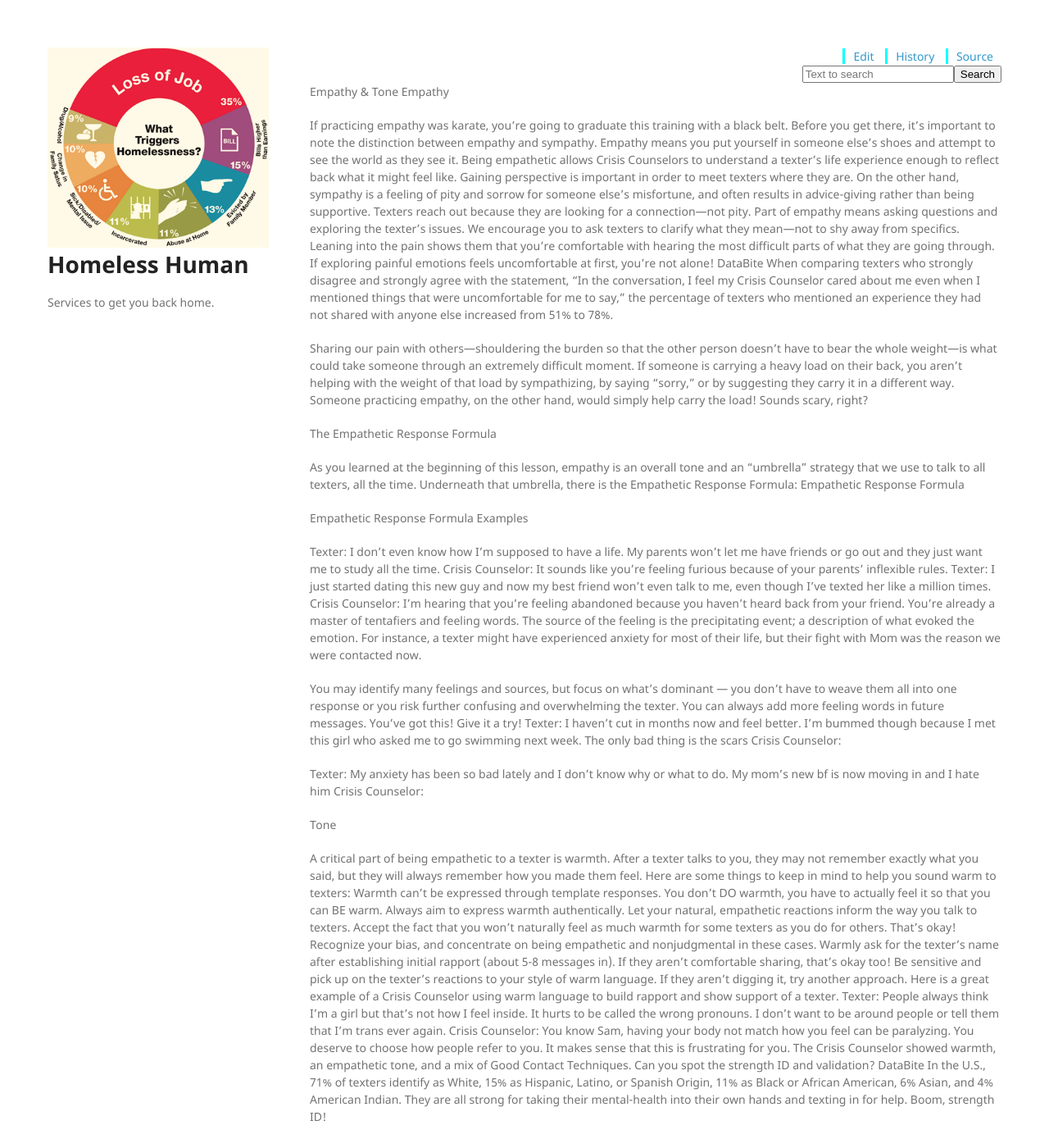
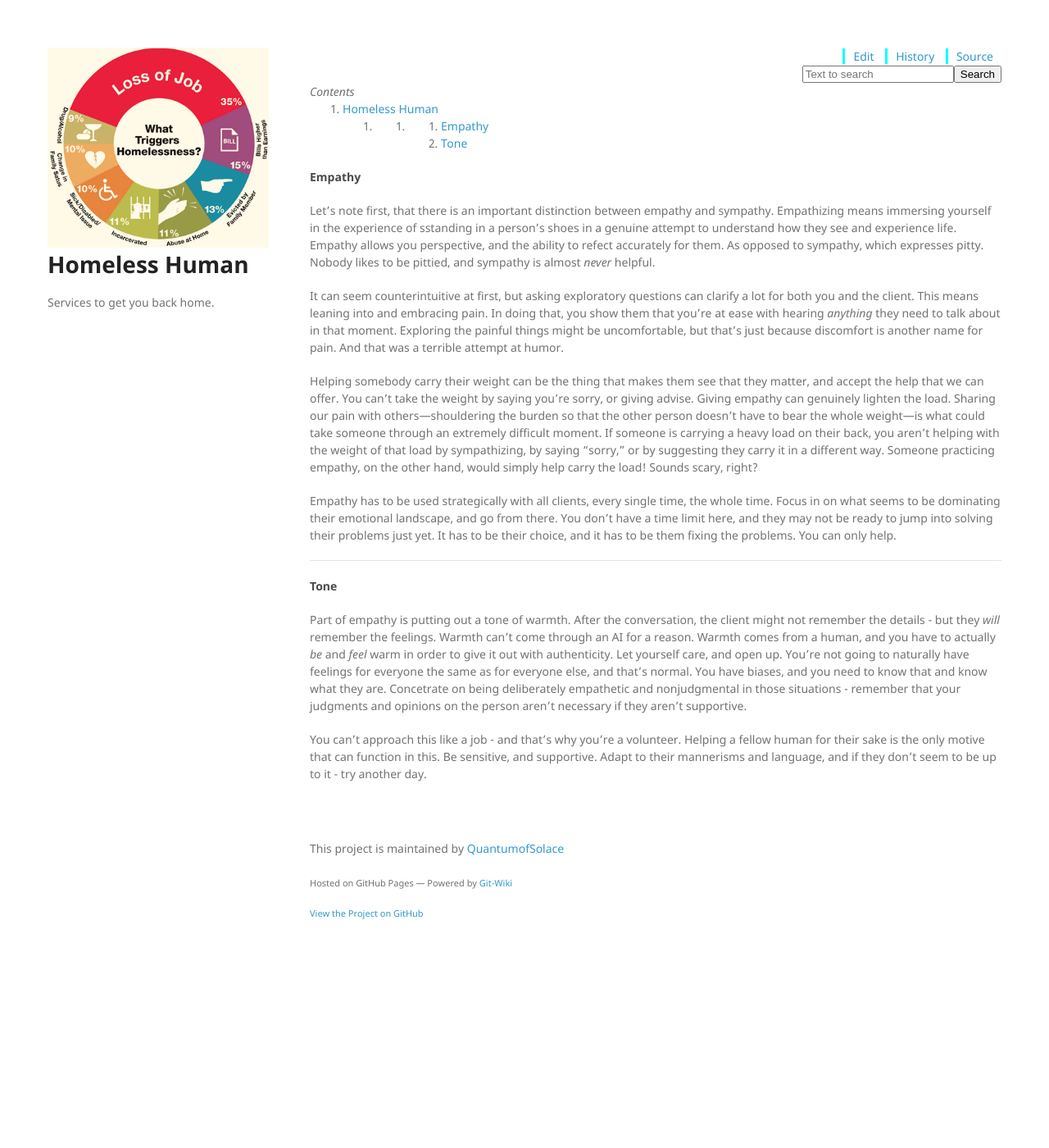
Before and after one commit to QuantumofSolace/Homeless-Human, a Jekyll site: the page built from wiki/training-direct-stage-one-empathetic-response.markdown, in a window 1280 px wide and 1400 px high. Shown: the whole window at 82% size. Built offline with Jekyll 4.4.1, drawn with Linux system fonts in a browser that asks for light colours; nearby versions of some CDN libraries; our own code applies the rules of GitHub Pages for plain Markdown files.

Commit message:
Update training-direct-stage-one-empathetic-response.markdown

```diff
--- a/wiki/training-direct-stage-one-empathetic-response.markdown
+++ b/wiki/training-direct-stage-one-empathetic-response.markdown
@@ -1,44 +1,16 @@
-Empathy & Tone
-Empathy
+#### Empathy ####
+Let's note first, that there is an important distinction between empathy and sympathy. Empathizing means immersing yourself in the experience of sstanding in a person's shoes in a genuine attempt to understand how they see and experience life. Empathy allows you perspective, and the ability to refect accurately for them. As opposed to sympathy, which expresses pitty. Nobody likes to be pittied, and sympathy is almost _never_ helpful.
 
-If practicing empathy was karate, you’re going to graduate this training with a black belt. Before you get there, it’s important to note the distinction between empathy and sympathy. Empathy means you put yourself in someone else’s shoes and attempt to see the world as they see it. Being empathetic allows Crisis Counselors to understand a texter’s life experience enough to reflect back what it might feel like. Gaining perspective is important in order to meet texters where they are. On the other hand, sympathy is a feeling of pity and sorrow for someone else’s misfortune, and often results in advice-giving rather than being supportive. Texters reach out because they are looking for a connection—not pity.
-Part of empathy means asking questions and exploring the texter’s issues. We encourage you to ask texters to clarify what they mean—not to shy away from specifics. Leaning into the pain shows them that you’re comfortable with hearing the most difficult parts of what they are going through. If exploring painful emotions feels uncomfortable at first, you’re not alone!
-DataBite When comparing texters who strongly disagree and strongly agree with the statement, “In the conversation, I feel my Crisis Counselor cared about me even when I mentioned things that were uncomfortable for me to say,” the percentage of texters who mentioned an experience they had not shared with anyone else increased from 51% to 78%.
+It can seem counterintuitive at first, but asking exploratory questions can clarify a lot for both you and the client. This means leaning into and embracing pain. In doing that, you show them that you're at ease with hearing _anything_ they need to talk about in that moment. Exploring the painful things might be uncomfortable, but that's just because discomfort is another name for pain. And that was a terrible attempt at humor.
 
+Helping somebody carry their weight can be the thing that makes them see that they matter, and accept the help that we can offer. You can't take the weight by saying you're sorry, or giving advise. Giving empathy can genuinely lighten the load.
 Sharing our pain with others—shouldering the burden so that the other person doesn’t have to bear the whole weight—is what could take someone through an extremely difficult moment. If someone is carrying a heavy load on their back, you aren’t helping with the weight of that load by sympathizing, by saying “sorry,” or by suggesting they carry it in a different way. Someone practicing empathy, on the other hand, would simply help carry the load! Sounds scary, right?
 
+Empathy has to be used strategically with all clients, every single time, the whole time. Focus in on what seems to be dominating their emotional landscape, and go from there. You don't have a time limit here, and they may not be ready to jump into solving their problems just yet. It has to be their choice, and it has to be them fixing the problems. You can only help.
 
-The Empathetic Response Formula
+- - -
 
-As you learned at the beginning of this lesson, empathy is an overall tone and an “umbrella” strategy that we use to talk to all texters, all the time. Underneath that umbrella, there is the Empathetic Response Formula:
-Empathetic Response Formula
+#### Tone ####
+Part of empathy is putting out a tone of warmth. After the conversation, the client might not remember the details - but they _will_ remember the feelings. Warmth can't come through an AI for a reason. Warmth comes from a human, and you have to actually _be_ and _feel_ warm in order to give it out with authenticity. Let yourself care, and open up. You're not going to naturally have feelings for everyone the same as for everyone else, and that's normal. You have biases, and you need to know that and know what they are. Concetrate on being deliberately empathetic and nonjudgmental in those situations - remember that your judgments and opinions on the person aren't necessary if they aren't supportive.
 
-Empathetic Response Formula Examples
-
-Texter: I don’t even know how I’m supposed to have a life. My parents won’t let me have friends or go out and they just want me to study all the time.
-Crisis Counselor: It sounds like you’re feeling furious because of your parents’ inflexible rules.
-Texter: I just started dating this new guy and now my best friend won’t even talk to me, even though I’ve texted her like a million times.
-Crisis Counselor: I’m hearing that you’re feeling abandoned because you haven’t heard back from your friend.
-You’re already a master of tentafiers and feeling words. The source of the feeling is the precipitating event; a description of what evoked the emotion. For instance, a texter might have experienced anxiety for most of their life, but their fight with Mom was the reason we were contacted now.
-
-You may identify many feelings and sources, but focus on what’s dominant — you don’t have to weave them all into one response or you risk further confusing and overwhelming the texter. You can always add more feeling words in future messages.
-You’ve got this! Give it a try!
-Texter: I haven’t cut in months now and feel better. I’m bummed though because I met this girl who asked me to go swimming next week. The only bad thing is the scars
-Crisis Counselor:
-
-Texter: My anxiety has been so bad lately and I don’t know why or what to do. My mom’s new bf is now moving in and I hate him
-Crisis Counselor:
-
-
-Tone
-
-A critical part of being empathetic to a texter is warmth. After a texter talks to you, they may not remember exactly what you said, but they will always remember how you made them feel. Here are some things to keep in mind to help you sound warm to texters:
-Warmth can’t be expressed through template responses. You don’t DO warmth, you have to actually feel it so that you can BE warm. Always aim to express warmth authentically. Let your natural, empathetic reactions inform the way you talk to texters.
-Accept the fact that you won’t naturally feel as much warmth for some texters as you do for others. That’s okay! Recognize your bias, and concentrate on being empathetic and nonjudgmental in these cases.
-Warmly ask for the texter’s name after establishing initial rapport (about 5-8 messages in). If they aren’t comfortable sharing, that’s okay too!
-Be sensitive and pick up on the texter’s reactions to your style of warm language. If they aren’t digging it, try another approach.
-Here is a great example of a Crisis Counselor using warm language to build rapport and show support of a texter.
-Texter: People always think I’m a girl but that’s not how I feel inside. It hurts to be called the wrong pronouns. I don’t want to be around people or tell them that I’m trans ever again.
-Crisis Counselor: You know Sam, having your body not match how you feel can be paralyzing. You deserve to choose how people refer to you. It makes sense that this is frustrating for you.
-The Crisis Counselor showed warmth, an empathetic tone, and a mix of Good Contact Techniques. Can you spot the strength ID and validation?
-DataBite In the U.S., 71% of texters identify as White, 15% as Hispanic, Latino, or Spanish Origin, 11% as Black or African American, 6% Asian, and 4% American Indian. They are all strong for taking their mental-health into their own hands and texting in for help. Boom, strength ID!
+You can't approach this like a job - and that's why you're a volunteer. Helping a fellow human for their sake is the only motive that can function in this. Be sensitive, and supportive. Adapt to their mannerisms and language, and if they don't seem to be up to it - try another day.
```
